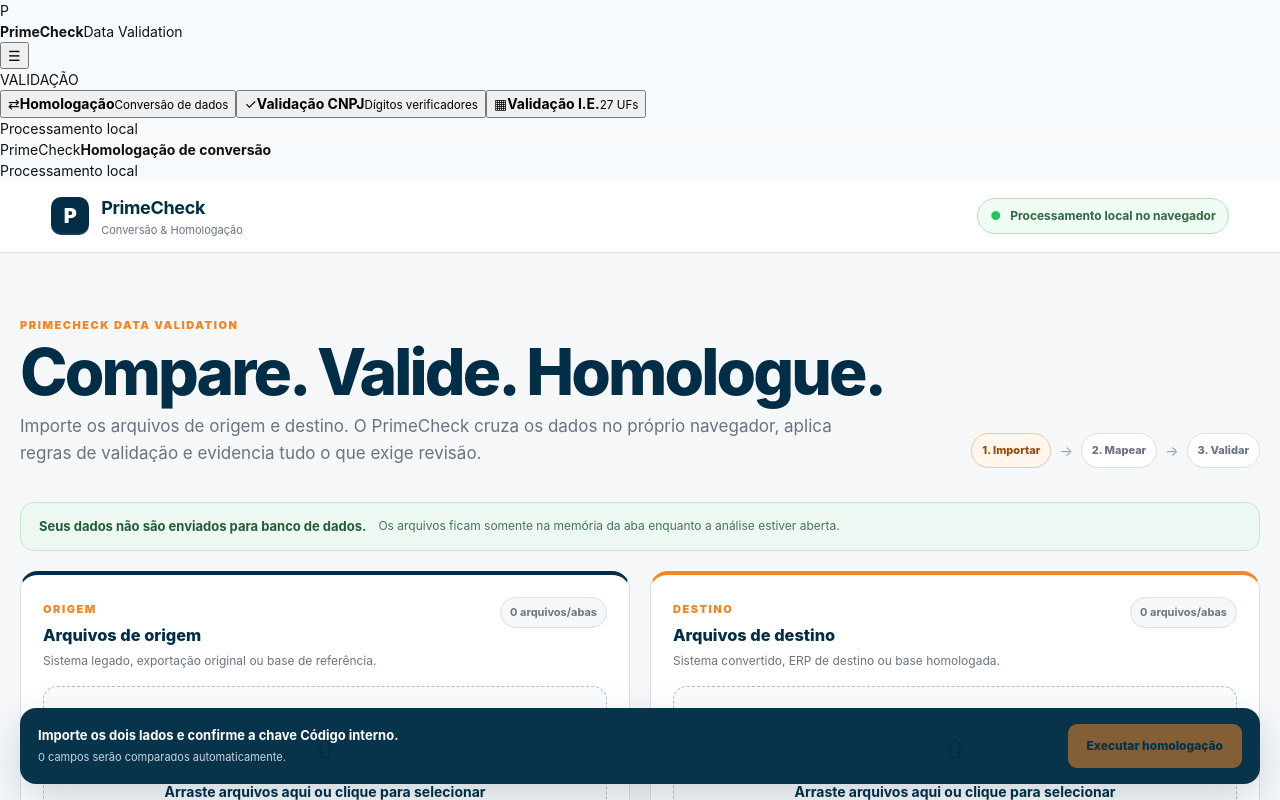
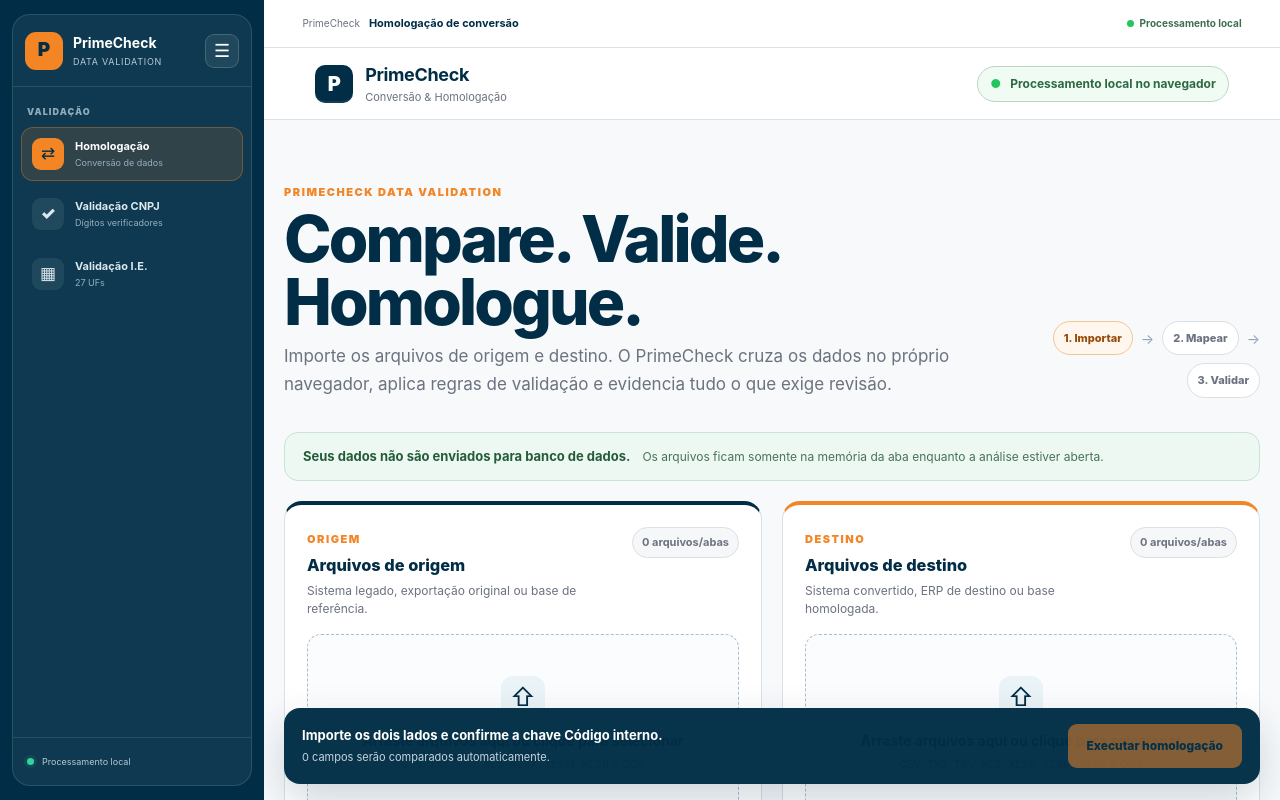
Before and after one commit to marcoantunes171989/PrimeCheck, a React (Vite) app: page / in a window 1280 px wide. Shown: the top 800 px of the page. Built offline with nearby package versions, Linux system fonts and the light colour scheme.

Commit message:
style: implementar menu lateral fixo e telas de validação

```diff
--- a/src/styles.css
+++ b/src/styles.css
@@ -294,3 +294,372 @@ button, input, select, textarea {
 table, th, td {
   font-family: var(--font-sans);
 }
+
+
+/* Shell com menu lateral fixo */
+.workspace-shell {
+  min-height: 100vh;
+  background: #f7f9fb;
+}
+.sidebar {
+  position: fixed;
+  inset: 0 auto 0 0;
+  width: 264px;
+  z-index: 120;
+  padding: 14px 12px;
+  background: var(--primary);
+  transition: width .2s ease;
+}
+.sidebar.collapsed { width: 76px; }
+.sidebar-container {
+  height: 100%;
+  display: flex;
+  flex-direction: column;
+  border: 1px solid rgba(255,255,255,.12);
+  border-radius: 18px;
+  background: rgba(255,255,255,.055);
+  overflow: hidden;
+}
+.sidebar-brand {
+  min-height: 72px;
+  display: flex;
+  align-items: center;
+  gap: 10px;
+  padding: 12px;
+  border-bottom: 1px solid rgba(255,255,255,.12);
+}
+.sidebar-brand-mark {
+  flex: 0 0 38px;
+  width: 38px;
+  height: 38px;
+  border-radius: 11px;
+  display: grid;
+  place-items: center;
+  background: var(--accent);
+  color: var(--primary);
+  font-size: 19px;
+  font-weight: 900;
+}
+.sidebar-brand > div:not(.sidebar-brand-mark) { min-width: 0; flex: 1; }
+.sidebar-brand strong {
+  display: block;
+  color: #fff;
+  font-size: 14px;
+  white-space: nowrap;
+}
+.sidebar-brand span {
+  display: block;
+  margin-top: 2px;
+  color: #b9cbd5;
+  font-size: 9px;
+  text-transform: uppercase;
+  letter-spacing: .08em;
+  white-space: nowrap;
+}
+.sidebar-toggle {
+  margin-left: auto;
+  flex: 0 0 34px;
+  width: 34px;
+  height: 34px;
+  border: 1px solid rgba(255,255,255,.16);
+  border-radius: 9px;
+  background: rgba(255,255,255,.08);
+  color: #fff;
+  font-size: 18px;
+  line-height: 1;
+}
+.sidebar-toggle:hover { background: rgba(255,255,255,.14); }
+.sidebar.collapsed .sidebar-brand { justify-content: center; flex-direction: column; min-height: 104px; padding: 10px 7px; }
+.sidebar.collapsed .sidebar-toggle { margin-left: 0; }
+.sidebar-section-title {
+  padding: 18px 14px 8px;
+  color: #8eabb9;
+  font-size: 9px;
+  font-weight: 900;
+  letter-spacing: .12em;
+}
+.sidebar.collapsed .sidebar-section-title { padding: 14px 0 8px; text-align: center; }
+.sidebar-nav {
+  display: flex;
+  flex-direction: column;
+  gap: 6px;
+  padding: 0 8px;
+}
+.sidebar-nav button {
+  width: 100%;
+  min-height: 54px;
+  border: 1px solid transparent;
+  border-radius: 12px;
+  background: transparent;
+  color: #dce8ed;
+  display: flex;
+  align-items: center;
+  gap: 11px;
+  padding: 8px 10px;
+  text-align: left;
+}
+.sidebar-nav button:hover {
+  background: rgba(255,255,255,.07);
+  border-color: rgba(255,255,255,.08);
+}
+.sidebar-nav button.active {
+  background: rgba(243,133,37,.14);
+  border-color: rgba(243,133,37,.34);
+  color: #fff;
+}
+.sidebar-icon {
+  flex: 0 0 32px;
+  width: 32px;
+  height: 32px;
+  border-radius: 9px;
+  display: grid;
+  place-items: center;
+  background: rgba(255,255,255,.08);
+  font-size: 17px;
+  font-weight: 900;
+}
+.sidebar-nav button.active .sidebar-icon {
+  background: var(--accent);
+  color: var(--primary);
+}
+.sidebar-item-copy { min-width: 0; }
+.sidebar-item-copy strong {
+  display: block;
+  color: inherit;
+  font-size: 11px;
+}
+.sidebar-item-copy small {
+  display: block;
+  margin-top: 2px;
+  color: #96afbc;
+  font-size: 9px;
+}
+.sidebar.collapsed .sidebar-nav { padding: 0 7px; }
+.sidebar.collapsed .sidebar-nav button { justify-content: center; padding: 8px; }
+.sidebar-footer {
+  margin-top: auto;
+  min-height: 48px;
+  padding: 12px 14px;
+  display: flex;
+  align-items: center;
+  gap: 8px;
+  border-top: 1px solid rgba(255,255,255,.1);
+  color: #b7cad4;
+  font-size: 9px;
+}
+.sidebar.collapsed .sidebar-footer { justify-content: center; padding: 12px 8px; }
+.sidebar-status-dot {
+  width: 7px;
+  height: 7px;
+  border-radius: 50%;
+  background: #34d399;
+  box-shadow: 0 0 0 3px rgba(52,211,153,.1);
+}
+.workspace-main {
+  min-height: 100vh;
+  margin-left: 264px;
+  transition: margin-left .2s ease;
+}
+.sidebar-is-collapsed .workspace-main { margin-left: 76px; }
+.workspace-module-bar {
+  height: 48px;
+  padding: 0 clamp(18px,3vw,48px);
+  display: flex;
+  align-items: center;
+  justify-content: space-between;
+  gap: 14px;
+  background: #fff;
+  border-bottom: 1px solid var(--border);
+}
+.workspace-module-bar > div:first-child {
+  display: flex;
+  align-items: baseline;
+  gap: 9px;
+}
+.workspace-module-bar span {
+  color: var(--muted);
+  font-size: 10px;
+}
+.workspace-module-bar strong {
+  color: var(--primary);
+  font-size: 11px;
+}
+.workspace-local-badge {
+  display: flex;
+  align-items: center;
+  gap: 6px;
+  color: #3d6e50;
+  font-size: 10px;
+  font-weight: 700;
+}
+.workspace-local-badge i {
+  width: 7px;
+  height: 7px;
+  border-radius: 50%;
+  background: #22c55e;
+}
+
+/* Páginas de validação */
+.module-page {
+  width: min(1200px, calc(100% - 40px));
+  margin: 0 auto;
+  padding: 42px 0 70px;
+}
+.module-hero {
+  margin-bottom: 24px;
+}
+.module-hero h1 {
+  margin: 7px 0 8px;
+  color: var(--primary);
+  font-size: clamp(30px, 4vw, 46px);
+  letter-spacing: -.035em;
+}
+.module-hero p {
+  max-width: 760px;
+  margin: 0;
+  color: var(--muted);
+  font-size: 13px;
+  line-height: 1.6;
+}
+.validator-card {
+  background: #fff;
+  border: 1px solid var(--border);
+  border-radius: 18px;
+  padding: 22px;
+}
+.validator-form {
+  display: grid;
+  grid-template-columns: minmax(260px, 1fr) auto;
+  align-items: end;
+  gap: 10px;
+}
+.validator-form.ie-form {
+  grid-template-columns: 110px minmax(260px, 1fr) auto;
+}
+.validator-form label {
+  display: flex;
+  flex-direction: column;
+  gap: 6px;
+}
+.validator-form label > span {
+  color: #52606d;
+  font-size: 9px;
+  font-weight: 900;
+  letter-spacing: .05em;
+  text-transform: uppercase;
+}
+.validator-form input,
+.validator-form select {
+  width: 100%;
+  min-height: 42px;
+  border: 1px solid var(--border);
+  border-radius: 9px;
+  background: #fff;
+  padding: 10px 11px;
+  color: #27323a;
+  outline: none;
+}
+.validator-form input:focus,
+.validator-form select:focus {
+  border-color: #86abc0;
+  box-shadow: 0 0 0 3px rgba(1,46,70,.06);
+}
+.validator-empty {
+  margin-top: 16px;
+  padding: 26px;
+  border: 1px dashed #c8d4dc;
+  border-radius: 12px;
+  background: #fafcfd;
+  color: var(--muted);
+  text-align: center;
+  font-size: 12px;
+}
+.validator-result {
+  margin-top: 16px;
+  padding: 16px;
+  border: 1px solid;
+  border-radius: 13px;
+  display: flex;
+  align-items: flex-start;
+  gap: 12px;
+}
+.validator-result.valid { background: #f0fbf4; border-color: #b9dfc5; color: var(--green); }
+.validator-result.invalid { background: #fff3f3; border-color: #fecaca; color: var(--red); }
+.validator-result.attention { background: #fff9ed; border-color: #f3d6a2; color: var(--yellow); }
+.validator-result-icon {
+  flex: 0 0 38px;
+  width: 38px;
+  height: 38px;
+  border-radius: 10px;
+  display: grid;
+  place-items: center;
+  background: rgba(255,255,255,.78);
+  font-size: 20px;
+  font-weight: 900;
+}
+.validator-result span {
+  display: block;
+  font-size: 9px;
+  font-weight: 900;
+  letter-spacing: .06em;
+}
+.validator-result strong {
+  display: block;
+  margin-top: 2px;
+  color: currentColor;
+  font-size: 18px;
+}
+.validator-result p {
+  margin: 4px 0 0;
+  color: #5c6870;
+  font-size: 11px;
+  line-height: 1.5;
+}
+.validator-details {
+  display: grid;
+  grid-template-columns: repeat(3,1fr);
+  gap: 10px;
+  margin-top: 16px;
+}
+.validator-details > div {
+  padding: 13px;
+  border: 1px solid #e5e9ed;
+  border-radius: 11px;
+  background: #f8fafb;
+}
+.validator-details span {
+  display: block;
+  color: var(--muted);
+  font-size: 9px;
+}
+.validator-details strong {
+  display: block;
+  margin-top: 4px;
+  color: var(--primary);
+  font-size: 12px;
+  word-break: break-word;
+}
+
+@media (max-width: 820px) {
+  .sidebar { width: 76px; padding: 10px 8px; }
+  .sidebar:not(.collapsed) { width: 220px; }
+  .sidebar .sidebar-brand { justify-content: center; flex-direction: column; min-height: 104px; padding: 10px 7px; }
+  .sidebar:not(.collapsed) .sidebar-brand { flex-direction: row; justify-content: flex-start; min-height: 72px; }
+  .sidebar .sidebar-toggle { margin-left: 0; }
+  .sidebar:not(.collapsed) .sidebar-toggle { margin-left: auto; }
+  .workspace-main { margin-left: 76px; }
+  .workspace-shell:not(.sidebar-is-collapsed) .workspace-main { margin-left: 220px; }
+  .sidebar.collapsed .sidebar-item-copy,
+  .sidebar.collapsed .sidebar-brand > div:not(.sidebar-brand-mark) { display: none; }
+  .module-page { width: min(100% - 24px, 1200px); padding-top: 26px; }
+  .validator-details { grid-template-columns: 1fr; }
+}
+@media (max-width: 620px) {
+  .workspace-shell:not(.sidebar-is-collapsed) .workspace-main { margin-left: 76px; }
+  .sidebar:not(.collapsed) {
+    box-shadow: 18px 0 40px rgba(1,46,70,.22);
+  }
+  .validator-form,
+  .validator-form.ie-form { grid-template-columns: 1fr; }
+  .workspace-module-bar > div:first-child span { display: none; }
+}
```
